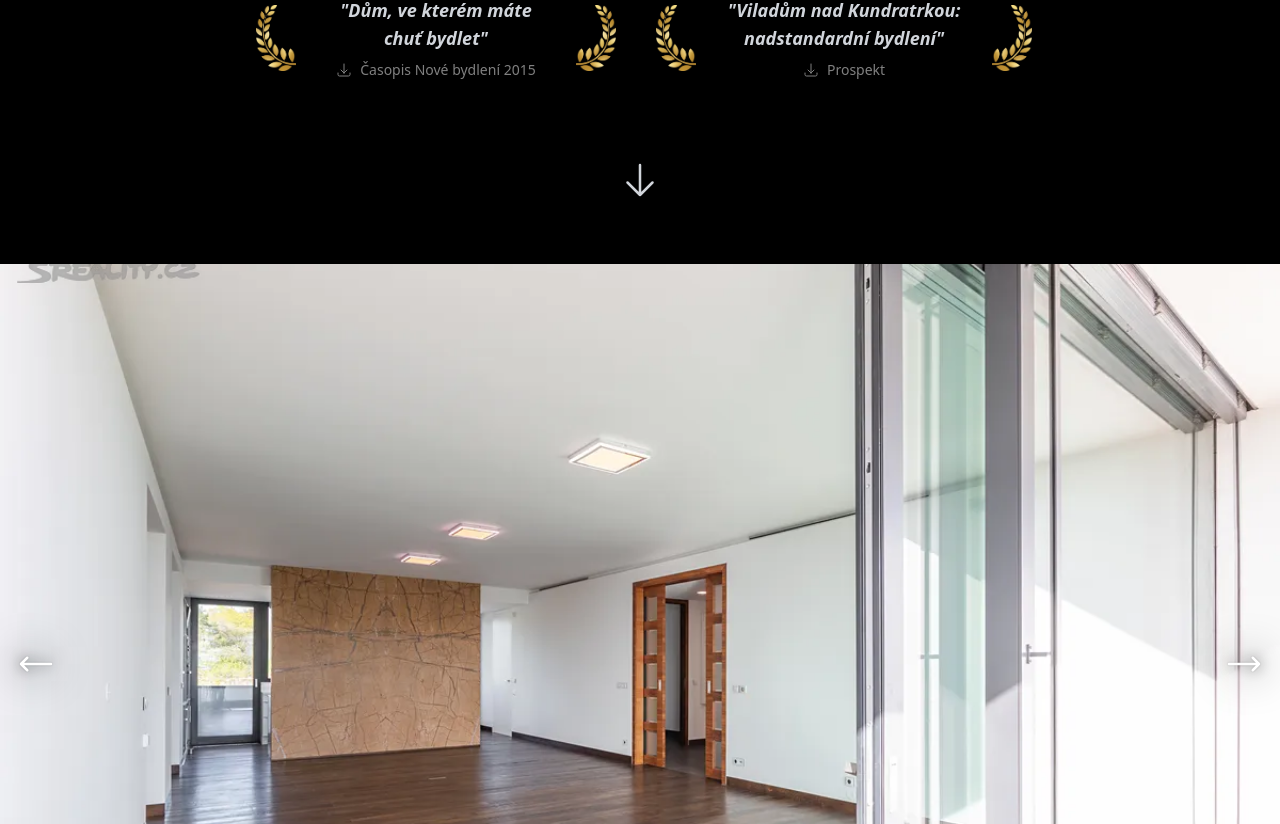
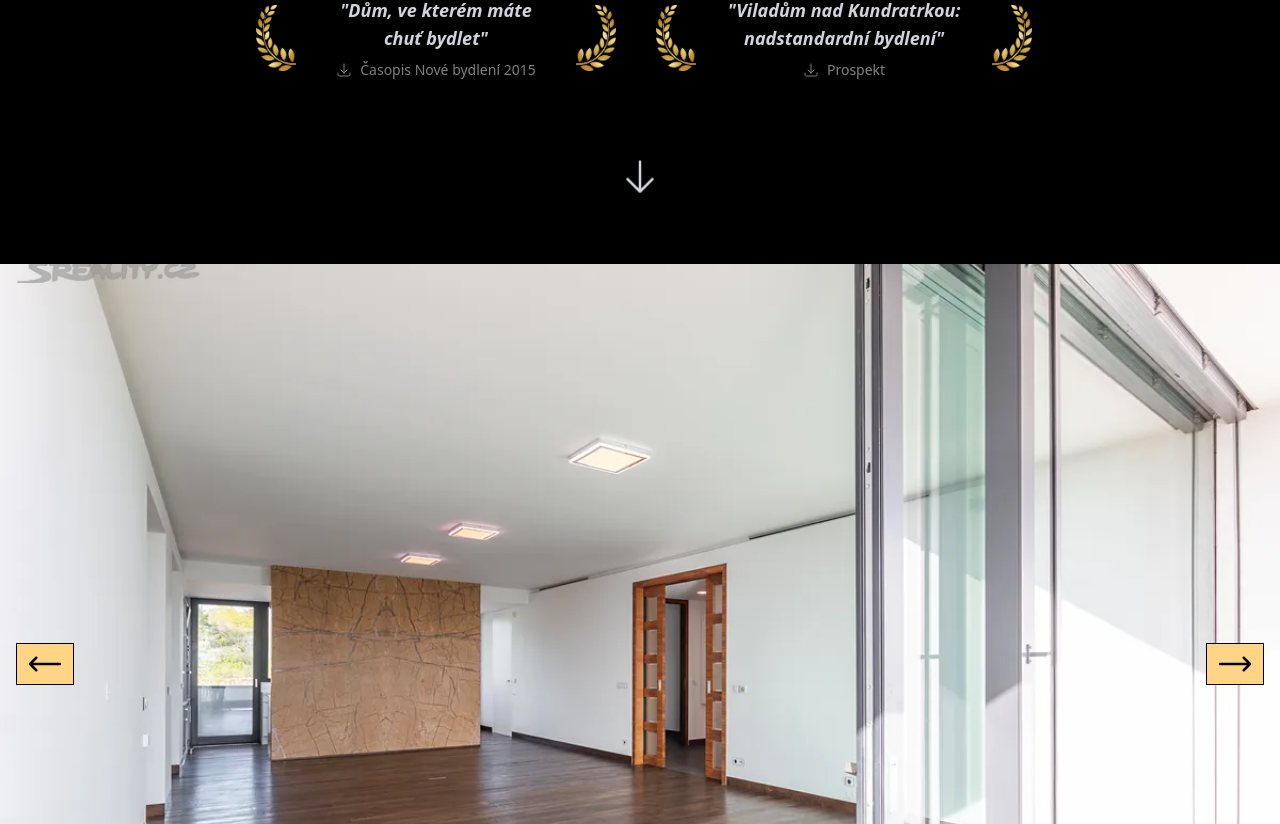
Before and after one commit to misslecter/property-web, a Vue app: page / in a window 1280 px wide. Shown: the part 456-1280 px from the top of the page. Built offline with nearby package versions, Linux system fonts and the light colour scheme; a web font is replaced by a local one.

Commit message:
Add animations.

```diff
--- a/src/App.vue
+++ b/src/App.vue
@@ -33,15 +33,15 @@
         </div>
         <div class="flex flex-1 flex-col items-center justify-center gap-20">
           <div
-            class="font-headings pt-[4rem] text-center text-6xl font-thin text-white lg:text-[8rem] lg:leading-[8rem]"
+            class="font-headings animate-fadeIn pt-[4rem] text-center text-6xl font-thin text-white lg:text-[8rem] lg:leading-[8rem]"
           >
             Bydlete<br />v <span class="text-primary font-normal">ultimátním</span> luxusu
           </div>
 
           <AppBadges />
 
-          <a href="#gallery">
-            <ArrowDownIcon class="w-10" />
+          <a href="#gallery" class="animate-fadeInDelayed3 opacity-0 hover:opacity-70">
+            <ArrowDownIcon class="w-10 animate-bounce" />
           </a>
         </div>
       </div>
--- a/src/components/ImageGallery.vue
+++ b/src/components/ImageGallery.vue
@@ -56,15 +56,15 @@
       <!-- Navigation Buttons -->
       <button
         @click="showPrevious"
-        class="absolute left-4 top-1/2 -translate-y-1/2 transform drop-shadow-3xl hover:opacity-80"
+        class="bg-primary absolute left-4 top-1/2 -translate-y-1/2 transform border border-black px-2 hover:scale-105"
       >
-        <ArrowLongLeftIcon class="h-10 w-10 text-white" />
+        <ArrowLongLeftIcon class="h-10 w-10 text-black" />
       </button>
       <button
         @click="showNext"
-        class="absolute right-4 top-1/2 -translate-y-1/2 transform drop-shadow-3xl hover:opacity-80"
+        class="bg-primary absolute right-4 top-1/2 -translate-y-1/2 transform border border-black px-2 hover:scale-105"
       >
-        <ArrowLongRightIcon class="h-10 w-10 text-white" />
+        <ArrowLongRightIcon class="h-10 w-10 text-black" />
       </button>
     </div>
   </div>
--- a/src/components/PropertyDownloads.vue
+++ b/src/components/PropertyDownloads.vue
@@ -38,7 +38,7 @@
       </div>
       <div class="ml-4 shrink-0">
         <a
-          class="text-primary font-medium opacity-70 hover:opacity-100"
+          class="text-primary font-medium opacity-80 hover:opacity-100"
           :href="`${appBasePath}/public/${info.name}/${info.downloads.basePath}/${file.filename}`"
           :download="file.filename"
           >Stáhnout</a
--- a/src/components/layout/AppBackToTop.vue
+++ b/src/components/layout/AppBackToTop.vue
@@ -29,7 +29,7 @@
   >
     <a
       href="#top"
-      class="bg-primary flex items-center gap-4 border border-black p-4 text-lg font-bold text-black"
+      class="bg-primary flex items-center gap-4 border border-black p-4 text-lg font-bold text-black hover:scale-105"
     >
       Nahoru
       <ArrowUpIcon class="w-[1.6rem]" />
--- a/src/components/layout/AppBadges.vue
+++ b/src/components/layout/AppBadges.vue
@@ -17,7 +17,8 @@
     <div
       v-for="(badge, index) in info.badges"
       :key="index"
-      class="flex flex-1 items-center justify-center gap-4 md:gap-8"
+      :class="{ 'animate-fadeInDelayed': index === 0, 'animate-fadeInDelayed2': index === 1 }"
+      class="flex flex-1 items-center justify-center gap-4 opacity-0 md:gap-8"
     >
       <img src="../../assets/img/leaf-left.png" alt="Leaf left" class="w-[40px]" />
       <div class="flex flex-1 flex-col items-center gap-2">
--- a/tailwind.config.js
+++ b/tailwind.config.js
@@ -15,6 +15,22 @@
       colors: {
         primary: "rgb(255 213 133)",
       },
+      animation: {
+        fadeIn: "fadeIn 1.5s ease-in-out forwards",
+        fadeInDelayed: "fadeIn 1.5s ease-in-out forwards 0.5s",
+        fadeInDelayed2: "fadeIn 1.5s ease-in-out forwards 1s",
+        fadeInDelayed3: "fadeIn 1.5s ease-in-out forwards 1.5s",
+      },
+      keyframes: {
+        fadeIn: {
+          "0%": {
+            opacity: 0,
+          },
+          "100%": {
+            opacity: 1,
+          },
+        },
+      },
     },
   },
   plugins: [],
```
